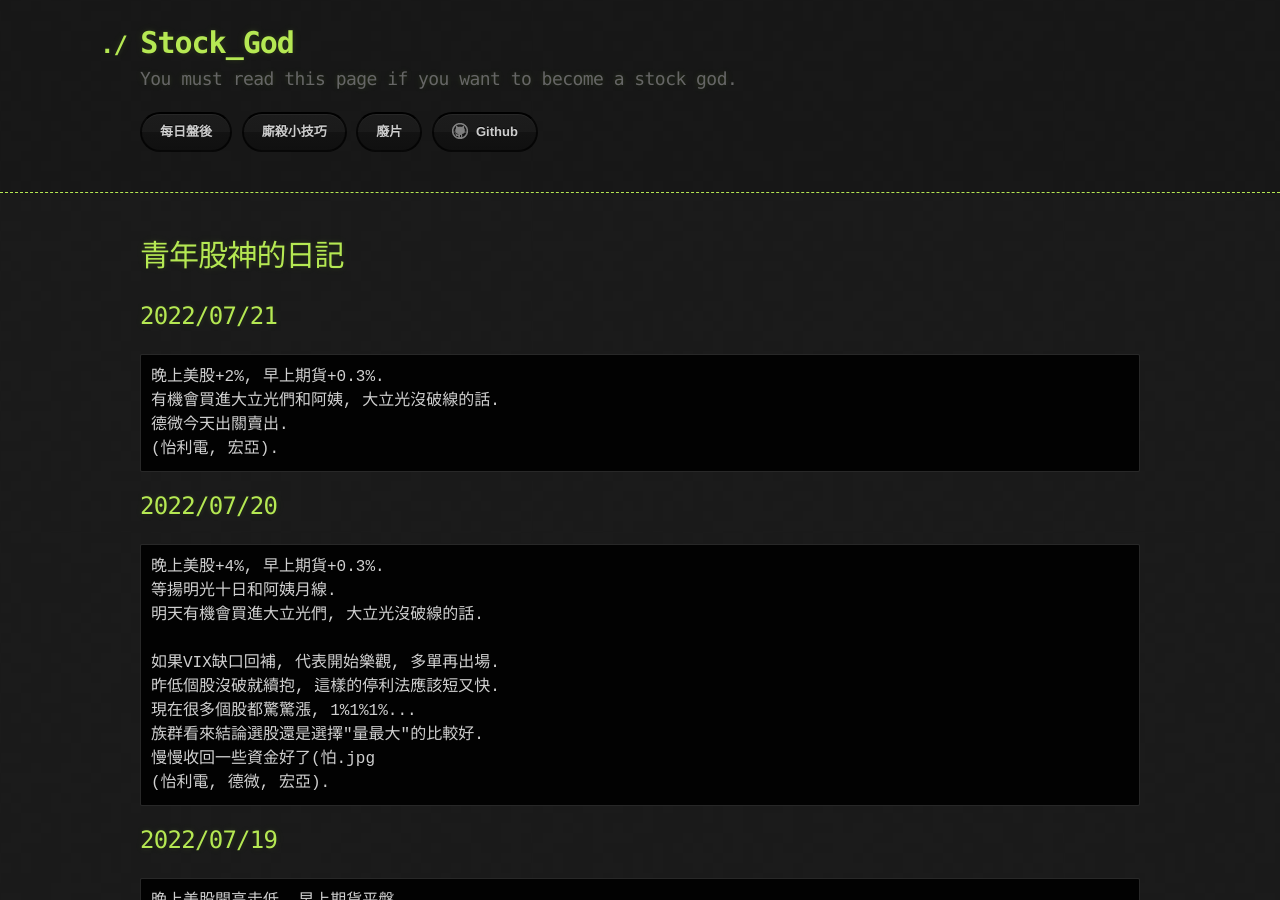
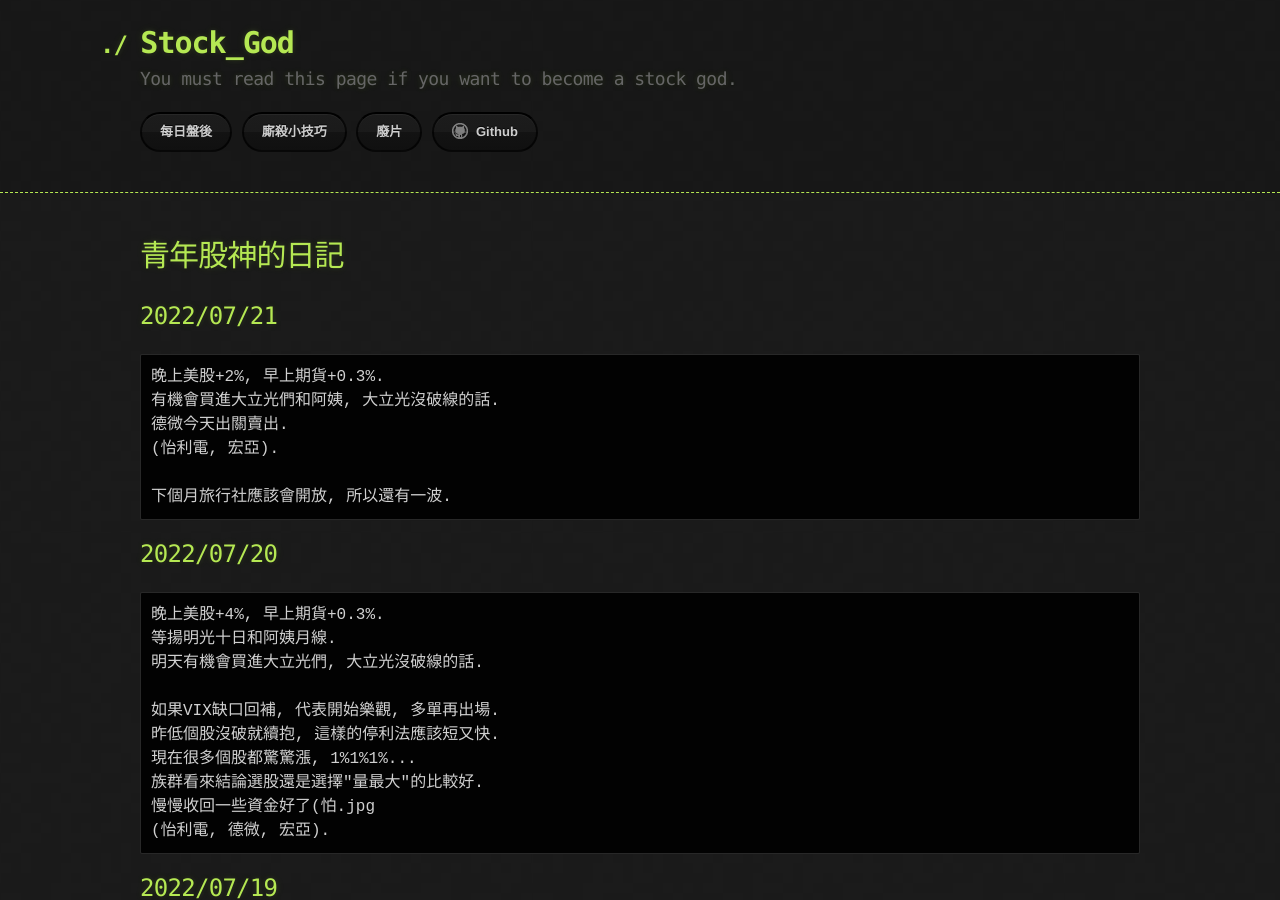
Before and after one commit to lepg5487/Stock_God, a Jekyll site: the page built from index.md, in a window 1280 px wide and 900 px high. Built offline with Jekyll 4.4.1, drawn with Linux system fonts in a browser that asks for light colours; our own code applies the rules of GitHub Pages for plain Markdown files.

Commit message:
Update index.md

````diff
--- a/index.md
+++ b/index.md
@@ -9,6 +9,8 @@ layout: testlayouts
 有機會買進大立光們和阿姨, 大立光沒破線的話.
 德微今天出關賣出.
 (怡利電, 宏亞).
+
+下個月旅行社應該會開放, 所以還有一波.
 ```
 
 ## 2022/07/20
````
